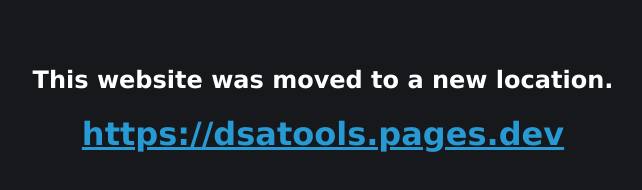
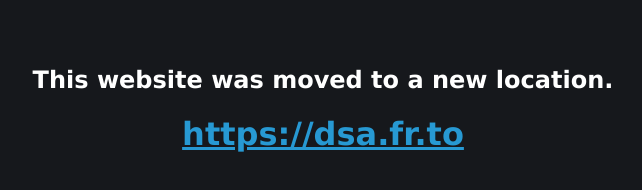
Before and after one commit to Blueyescat/dsatools, a plain HTML site: page img2pixar/index.html in a window 1280 px wide. Shown: the whole page, without its empty margins (317-959 px from the left). Drawn offline with Linux system fonts and the light colour scheme.

Commit message:
change domain

```diff
--- a/img2pixar/index.html
+++ b/img2pixar/index.html
@@ -7,7 +7,7 @@
 <body>
     <br><br>
     <h2>This website was moved to a new location.</h2>
-    <h1><a href="https://dsatools.pages.dev">https://dsatools.pages.dev</a></h1>
+    <h1><a href="https://dsa.fr.to">https://dsa.fr.to</a></h1>
     <style>
         body {
             font-family: Verdana, Geneva, Tahoma, sans-serif;
```
Also changed, not shown: index.html (+1 -1 lines).
